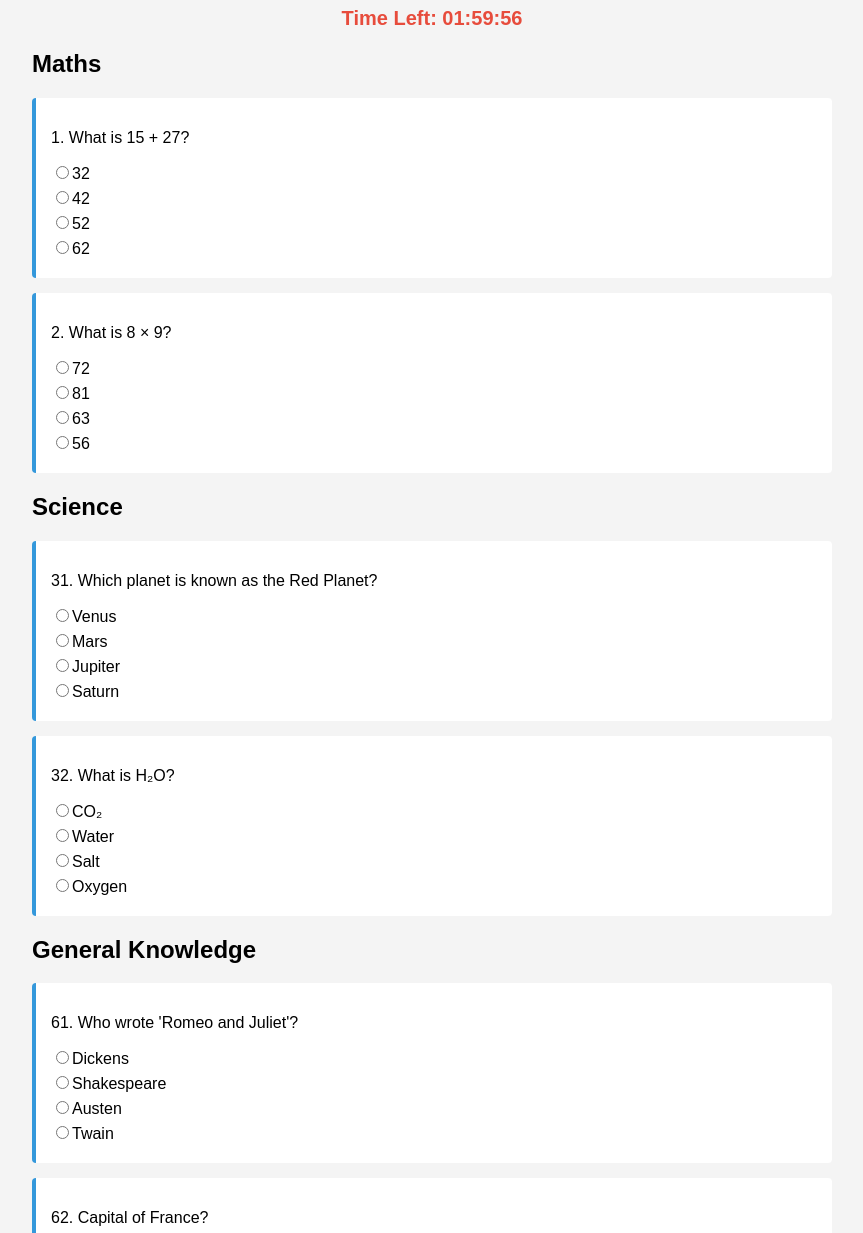
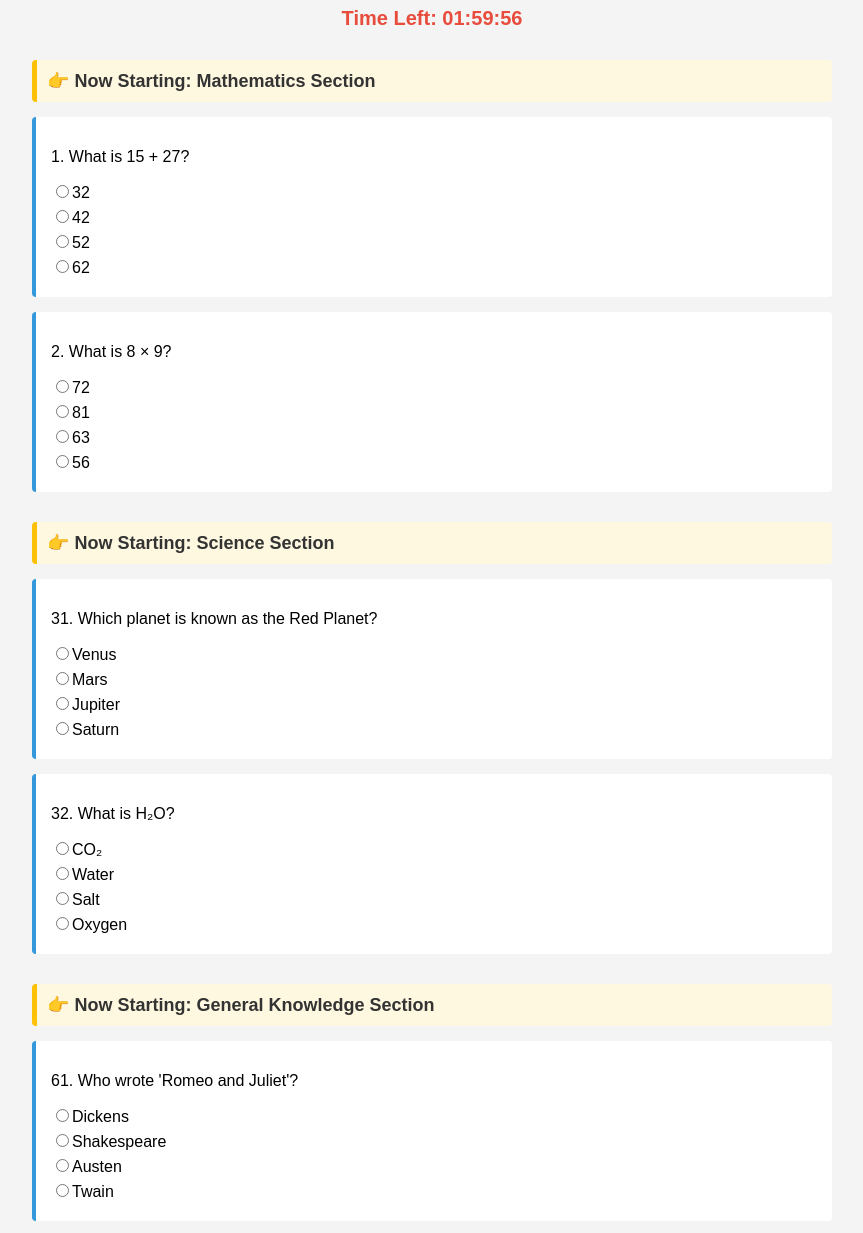
Before and after one commit to Adkve/quiz-app, a plain HTML site: page index.html in a window 1280 px wide. Shown: the part 93-1326 px from the top of the page, without its empty margins (208-1071 px from the left). Drawn offline with Linux system fonts and the light colour scheme.

Commit message:
index.html

```diff
--- a/index.html
+++ b/index.html
@@ -3,14 +3,25 @@
 <head>
   <meta charset="UTF-8" />
   <meta name="viewport" content="width=device-width, initial-scale=1.0"/>
-  <title>Quiz</title>
+  <title>Advanced Quiz</title>
   <style>
     body { font-family: sans-serif; max-width: 800px; margin: auto; padding: 20px; background: #f4f4f4; }
-    h1 { text-align: center; }
+    h1 { text-align: center; color: #2c3e50; }
     .question { background: #fff; padding: 15px; margin: 15px 0; border-left: 4px solid #3498db; border-radius: 4px; }
     label { display: block; margin: 5px 0; }
     #timer { font-size: 20px; font-weight: bold; color: #e74c3c; text-align: center; margin-bottom: 20px; }
     button { padding: 10px 20px; background: #3498db; color: #fff; border: none; border-radius: 5px; cursor: pointer; }
+    .section-heading {
+      background: #fff8e1;
+      border-left: 5px solid #ffc107;
+      padding: 10px;
+      font-size: 18px;
+      margin-top: 30px;
+      margin-bottom: 10px;
+      color: #333;
+      font-weight: bold;
+      border-radius: 4px;
+    }
   </style>
 </head>
 <body>
@@ -19,8 +30,9 @@
 
   <form id="quizForm">
 
-    <!-- Maths Section -->
-    <h2>Maths</h2>
+    <!-- Section: Maths -->
+    <div class="section-heading">👉 Now Starting: Mathematics Section</div>
+
     <div class="question">
       <p>1. What is 15 + 27?</p>
       <label><input type="radio" name="q1" value="a">32</label>
@@ -36,8 +48,9 @@
       <label><input type="radio" name="q2" value="d">56</label>
     </div>
 
-    <!-- Science Section -->
-    <h2>Science</h2>
+    <!-- Section: Science -->
+    <div class="section-heading">👉 Now Starting: Science Section</div>
+
     <div class="question">
       <p>31. Which planet is known as the Red Planet?</p>
       <label><input type="radio" name="q31" value="a">Venus</label>
@@ -53,8 +66,9 @@
       <label><input type="radio" name="q32" value="d">Oxygen</label>
     </div>
 
-    <!-- GK Section -->
-    <h2>General Knowledge</h2>
+    <!-- Section: GK -->
+    <div class="section-heading">👉 Now Starting: General Knowledge Section</div>
+
     <div class="question">
       <p>61. Who wrote 'Romeo and Juliet'?</p>
       <label><input type="radio" name="q61" value="a">Dickens</label>
@@ -81,12 +95,11 @@
     };
 
     const sections = {
-      Maths: ["q1", "q2"],
-      Science: ["q31", "q32"],
-      GK: ["q61", "q62"]
+      "Mathematics Section": ["q1", "q2"],
+      "Science Section": ["q31", "q32"],
+      "General Knowledge Section": ["q61", "q62"]
     };
 
-    // Timer (2 hours = 7200 seconds)
     let timeLeft = 7200;
     const timer = document.getElementById("timer");
     const interval = setInterval(() => {
@@ -147,14 +160,14 @@
             ${Object.keys(result).map(sec => `
               <div class="section">
                 <h3>${sec}</h3>
-                <p>Correct: ${result[sec].correct}</p>
-                <p>Incorrect: ${result[sec].incorrect}</p>
-                <p>Unattempted: ${result[sec].unattempted}</p>
-                <p>Score: ${result[sec].score}</p>
+                <p>✅ Correct: ${result[sec].correct}</p>
+                <p>❌ Incorrect: ${result[sec].incorrect}</p>
+                <p>⚪ Unattempted: ${result[sec].unattempted}</p>
+                <p>📊 Score: ${result[sec].score}</p>
               </div>
             `).join("")}
-            <div class="total">Total Score: ${Math.max(0, totalScore).toFixed(2)}</div>
-            <button onclick="window.print()">Print</button>
+            <div class="total">🏁 Total Score: ${Math.max(0, totalScore).toFixed(2)}</div>
+            <button onclick="window.print()">🖨️ Print Result</button>
           </body>
         </html>
       `);
```
